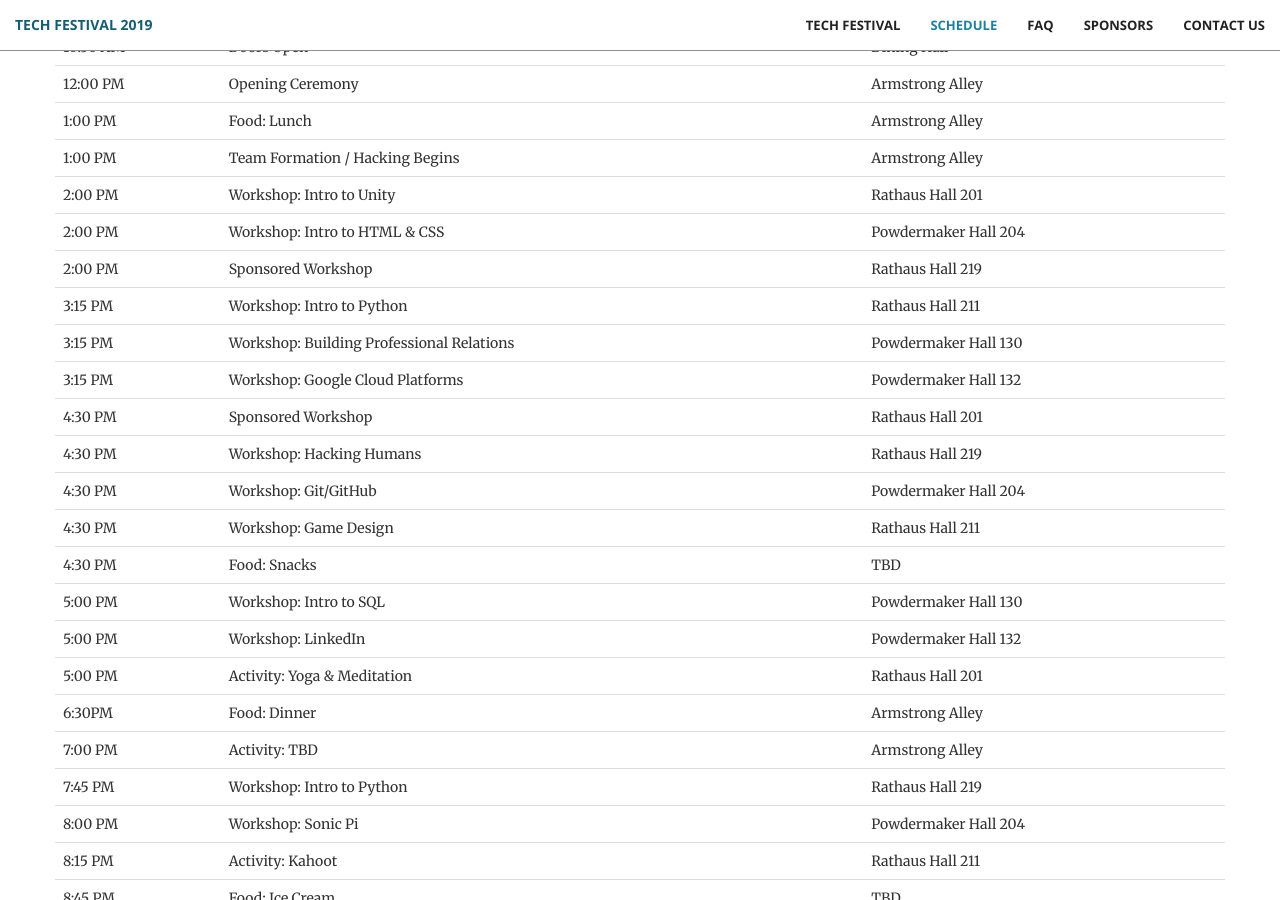
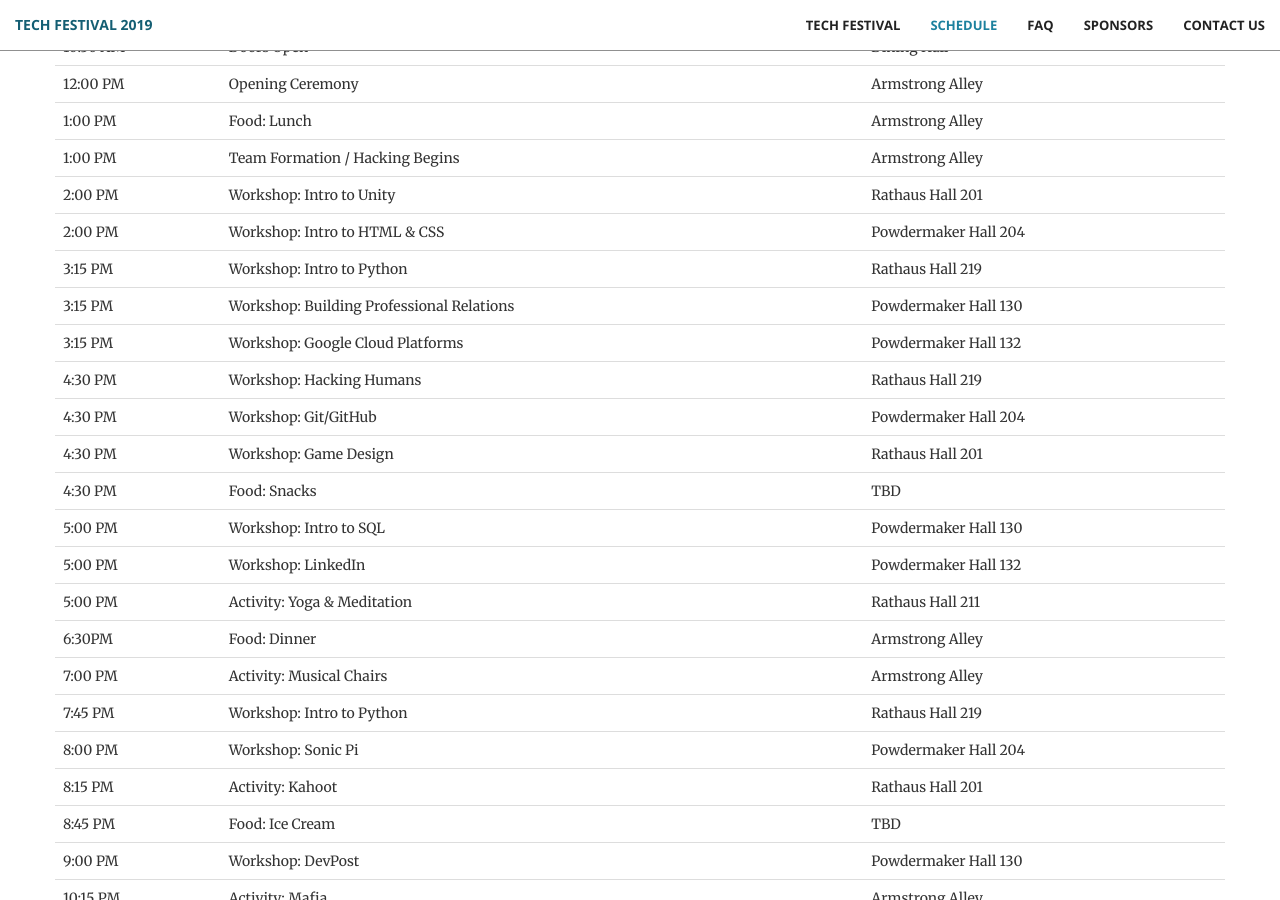
Before and after one commit to techfestivalnyc/techfestivalnyc.github.io, a Jekyll site: the page built from hackathon/index.html, in a window 1280 px wide and 900 px high, scrolled down 1191 px. Built offline with Jekyll 4.4.1, drawn with Linux system fonts in a browser that asks for light colours.

Commit message:
changed the schedule

```diff
--- a/_includes/schedule-hackathon.html
+++ b/_includes/schedule-hackathon.html
@@ -56,14 +56,9 @@
                         <td>Powdermaker Hall 204</td>
                     </tr>
                     <tr>
-                        <td>2:00 PM</td>
-                        <td>Sponsored Workshop</td>
-                        <td>Rathaus Hall 219</td>
-                    </tr>
-                    <tr>
                         <td>3:15 PM</td>
                         <td>Workshop: Intro to Python</td>
-                        <td>Rathaus Hall 211</td>
+                        <td>Rathaus Hall 219</td>
                     </tr>
                     <tr>
                         <td>3:15 PM</td>
@@ -74,11 +69,6 @@
                         <td>3:15 PM</td>
                         <td>Workshop: Google Cloud Platforms</td>
                         <td>Powdermaker Hall 132</td>
-                    </tr>
-                    <tr>
-                        <td>4:30 PM</td>
-                        <td>Sponsored Workshop</td>
-                        <td>Rathaus Hall 201</td>
                     </tr>
                     <tr>
                         <td>4:30 PM</td>
@@ -93,7 +83,7 @@
                     <tr>
                         <td>4:30 PM</td>
                         <td>Workshop: Game Design</td>
-                        <td>Rathaus Hall 211</td>
+                        <td>Rathaus Hall 201</td>
                     </tr>
                     <tr>
                         <td>4:30 PM</td>
@@ -122,7 +112,7 @@
                     </tr>
                     <tr>
                         <td>7:00 PM</td>
-                        <td>Activity: TBD</td>
+                        <td>Activity: Musical Chairs</td>
                         <td>Armstrong Alley</td>
                     </tr>
                     <tr>
@@ -138,7 +128,7 @@
                     <tr>
                         <td>8:15 PM</td>
                         <td>Activity: Kahoot</td>
-                        <td>Rathaus Hall 211</td>
+                        <td>Rathaus Hall 201</td>
                     </tr>
                     <tr>
                         <td>8:45 PM</td>
```
Also changed, not shown: other parts of _includes/schedule-hackathon.html (+1 -1 lines).
